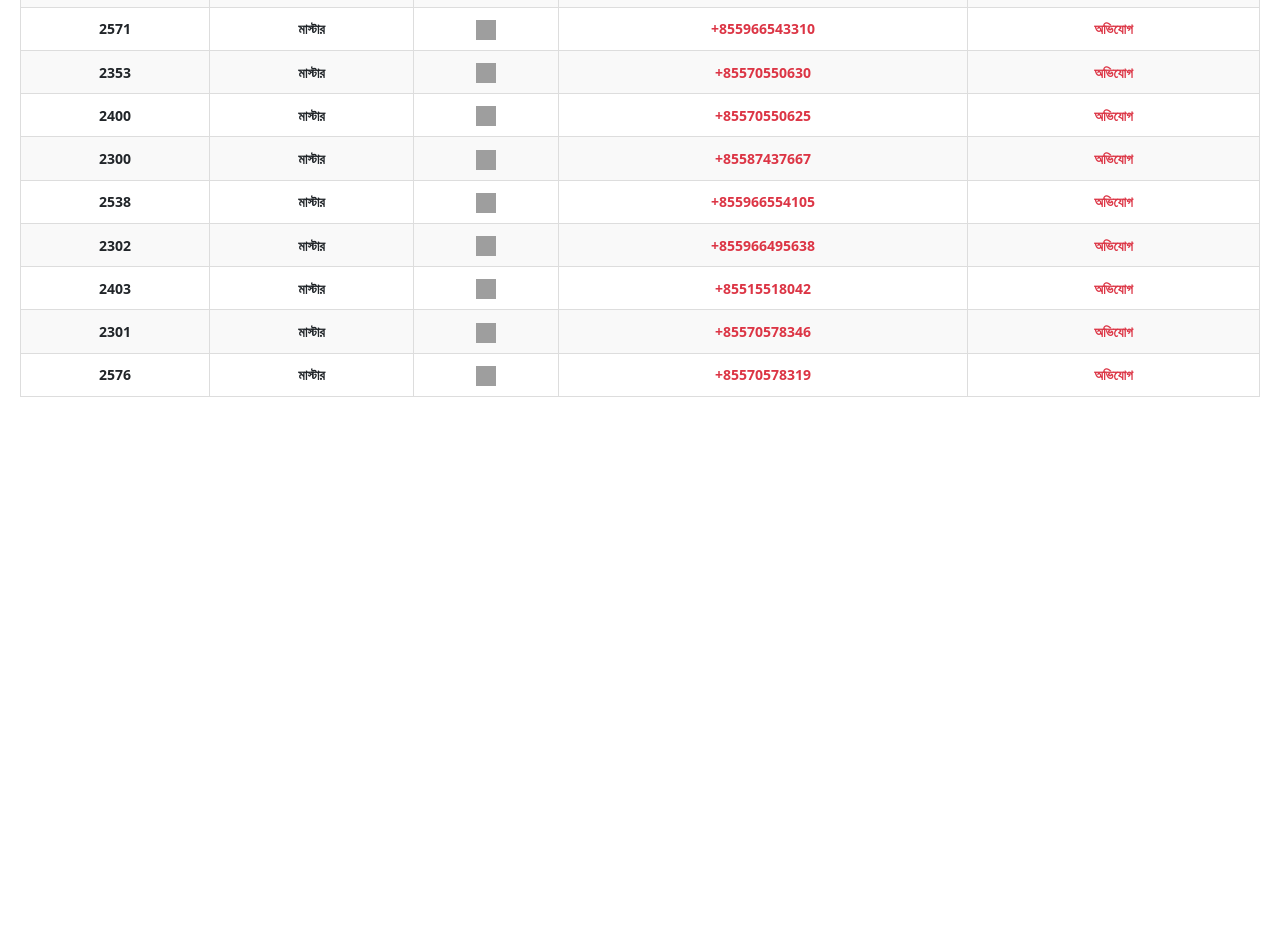
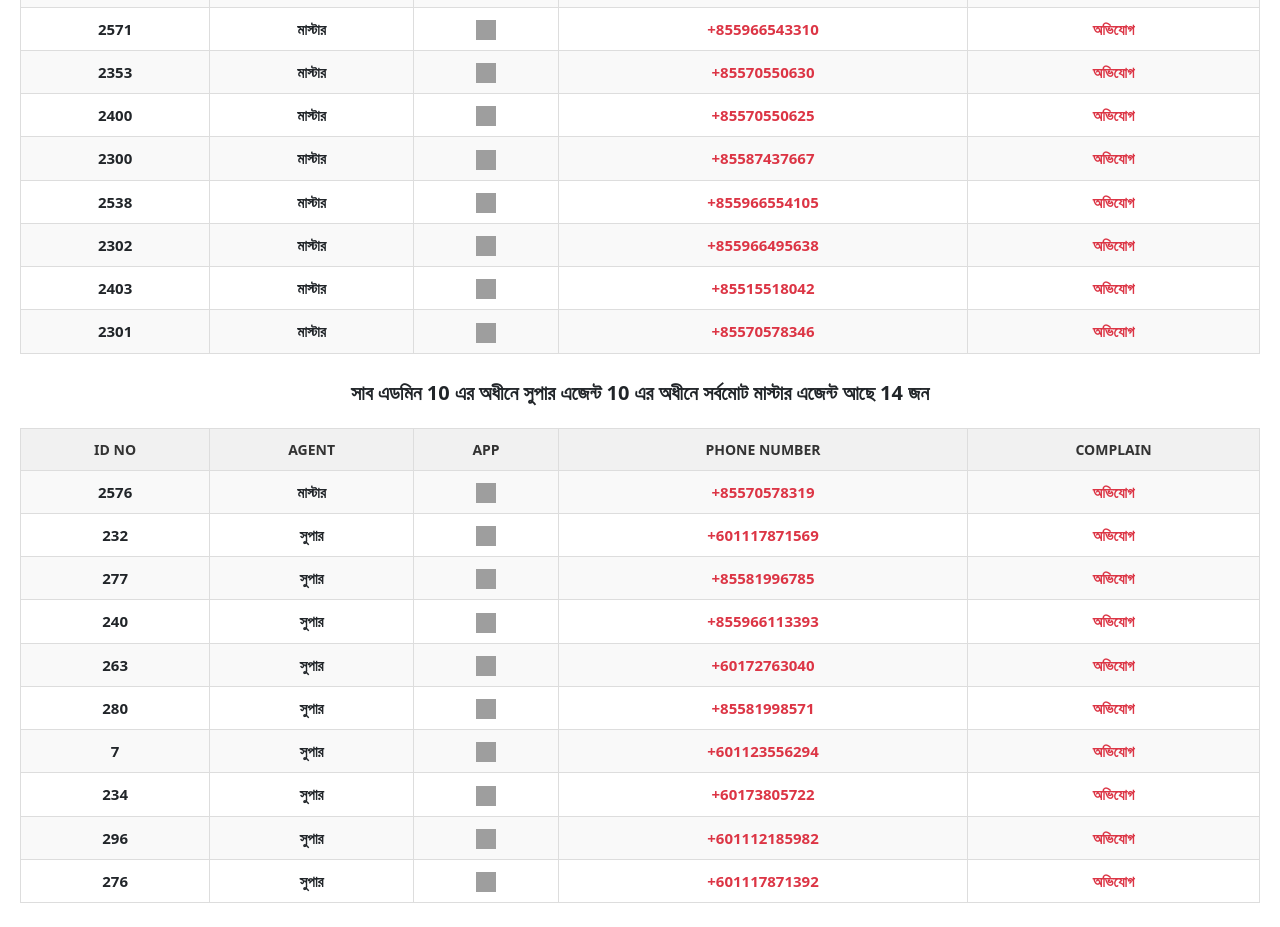
Before and after one commit to Abdullah-Al-Akash/velki-agent, a plain HTML site: page index.html in a window 1280 px wide. Shown: the part 1402-2329 px from the top of the page. Before the commit the page ends 1823 px from the top, so only its background shows below. Drawn offline with nearby package versions, Linux system fonts and the light colour scheme; grey boxes are pictures that could not be loaded.

Commit message:
Update Code

```diff
--- a/data1.json
+++ b/data1.json
@@ -96,5 +96,82 @@
     "APP": "whatsapp",
     "PHONE_NUMBER": "+85570578319",
     "COMPLAIN": "অভিযোগ"
+  },
+  {
+    "ID_NO": "232",
+    "AGENT": "সুপার",
+    "APP": "whatsapp",
+    "PHONE_NUMBER": "+601117871569",
+    "COMPLAIN": "অভিযোগ"
+  },
+  {
+    "ID_NO": "277",
+    "AGENT": "সুপার",
+    "APP": "whatsapp",
+    "PHONE_NUMBER": "+85581996785",
+    "COMPLAIN": "অভিযোগ"
+  },
+  {
+    "ID_NO": "240",
+    "AGENT": "সুপার",
+    "APP": "whatsapp",
+    "PHONE_NUMBER": "+855966113393",
+    "COMPLAIN": "অভিযোগ"
+  },
+  {
+    "ID_NO": "263",
+    "AGENT": "সুপার",
+    "APP": "whatsapp",
+    "PHONE_NUMBER": "+60172763040",
+    "COMPLAIN": "অভিযোগ"
+  },
+  {
+    "ID_NO": "280",
+    "AGENT": "সুপার",
+    "APP": "whatsapp",
+    "PHONE_NUMBER": "+85581998571",
+    "COMPLAIN": "অভিযোগ"
+  },
+  {
+    "ID_NO": "7",
+    "AGENT": "সুপার",
+    "APP": "whatsapp",
+    "PHONE_NUMBER": "+601123556294",
+    "COMPLAIN": "অভিযোগ"
+  },
+  {
+    "ID_NO": "234",
+    "AGENT": "সুপার",
+    "APP": "whatsapp",
+    "PHONE_NUMBER": "+60173805722",
+    "COMPLAIN": "অভিযোগ"
+  },
+  {
+    "ID_NO": "296",
+    "AGENT": "সুপার",
+    "APP": "whatsapp",
+    "PHONE_NUMBER": "+601112185982",
+    "COMPLAIN": "অভিযোগ"
+  },
+  {
+    "ID_NO": "276",
+    "AGENT": "সুপার",
+    "APP": "whatsapp",
+    "PHONE_NUMBER": "+601117871392",
+    "COMPLAIN": "অভিযোগ"
+  },
+  {
+    "ID_NO": "14",
+    "AGENT": "সুপার",
+    "APP": "whatsapp",
+    "PHONE_NUMBER": "+60173265261",
+    "COMPLAIN": "অভিযোগ"
+  },
+  {
+    "ID_NO": "242",
+    "AGENT": "সুপার",
+    "APP": "whatsapp",
+    "PHONE_NUMBER": "+855963926307",
+    "COMPLAIN": "অভিযোগ"
   }
 ]
--- a/index.html
+++ b/index.html
@@ -4,6 +4,8 @@
     <meta charset="UTF-8">
     <meta name="viewport" content="width=device-width, initial-scale=1.0">
     <title>Velki Agent</title>
+    <!-- Google Fonts -->
+
     <link rel="stylesheet" href="styles.css">
     <link href="https://cdn.jsdelivr.net/npm/bootstrap@5.3.3/dist/css/bootstrap.min.css" rel="stylesheet" integrity="sha384-QWTKZyjpPEjISv5WaRU9OFeRpok6YctnYmDr5pNlyT2bRjXh0JMhjY6hW+ALEwIH" crossorigin="anonymous">
     <style>
@@ -121,10 +123,15 @@
         <h6 href="https://wa.me/qr/V45DLDATSHMNC1" class="whatsapp text-danger pe-2" target="_blank">কাস্টমার সাপোর্ট</h6>
     </div>
 
-    <div class="sidebar" id="sidebar">
-        <a href="#">প্রধান মেনু</a>
-        <a href="#">About</a>
-        <a href="#">Contact</a>
+    <div class="sidebar " id="sidebar">
+        <a class="" href="#">প্রধান মেনু</a>
+        <a class="" href="#">হোম পেইজ</a>
+        <a class="" href="#">সাধারণ প্রশ্ন উত্তর</a>
+        <a class="" href="#">এজেন্ট লিস্ট</a>
+        <a class="text-danger" href="#">মাস্টার এজেন্ট লিস্ট</a>
+        <a class="" href="#">সুপার এজেন্ট লিস্ট</a>
+        <a class="" href="#">সাব এডমিন লিস্ট</a>
+        <a class="" href="#">কাস্টমার সার্ভিস লিস্ট</a>
     </div>
     <div class="overlay" id="overlay" onclick="closeDrawer()"></div>
     <h4 class="text-center my-4 mx-4 fw-bold">এজেন্ট এর আইডি নাম্বার দিয়ে খুজুনঃ</h4>
@@ -163,7 +170,7 @@
     <!-- Table Main Content -->
      <div class="my-4">
         <div>
-            <h5 class="text-center fw-bold lh-base mx-2">সাব এডমিন 10 এর অধীনে সুপার এজেন্ট 238 এর অধীনে সর্বমোট মাস্টার এজেন্ট আছে 14 জন</h5>
+            <h5 class="text-center fw-bold lh-base mx-2">সাব এডমিন 10 এর অধীনে মাস্টার এজেন্ট 238 এর অধীনে সর্বমোট মাস্টার এজেন্ট আছে 14 জন</h5>
         </div>
         <div class="table-container">
             <table class="data-table">
@@ -182,6 +189,29 @@
             </table>
         </div>
      </div>
+
+     <!-- Table2 for Super Admin -->
+     <div class="my-4">
+        <div>
+            <h5 class="text-center fw-bold lh-base mx-2">সাব এডমিন 10 এর অধীনে সুপার এজেন্ট 10 এর অধীনে সর্বমোট মাস্টার এজেন্ট আছে 14 জন</h5>
+        </div>
+        <div class="table-container">
+            <table class="data-table">
+                <thead>
+                    <tr>
+                        <th class="">ID NO</th>
+                        <th>AGENT</th>
+                        <th>APP</th>
+                        <th>PHONE NUMBER</th>
+                        <th>COMPLAIN</th>
+                    </tr>
+                </thead>
+                <tbody id="table-body2">
+                    <!-- Dynamic rows will be inserted here -->
+                </tbody>
+            </table>
+        </div>
+     </div>
     <script src="scripts.js"></script>
     <!--  For css -->
     <script src="https://cdn.jsdelivr.net/npm/bootstrap@5.3.3/dist/js/bootstrap.bundle.min.js" integrity="sha384-YvpcrYf0tY3lHB60NNkmXc5s9fDVZLESaAA55NDzOxhy9GkcIdslK1eN7N6jIeHz" crossorigin="anonymous"></script>
--- a/scripts.js
+++ b/scripts.js
@@ -28,7 +28,7 @@ function closeDrawer() {
     overlay.classList.remove('active');
 }
 
-// Load The Table
+// Load The Table1
 document.addEventListener("DOMContentLoaded", () => {
     const tableBody = document.getElementById("table-body");
 
@@ -36,20 +36,46 @@ document.addEventListener("DOMContentLoaded", () => {
     fetch("data1.json")
         .then(response => response.json())
         .then(data => {
-            data.forEach(row => {
+            data.slice(0,13).forEach(row => {
                 const tr = document.createElement("tr");
                 tr.innerHTML = `
-                    <td style="font-size:14px; margin:0; padding:0" class="fw-bold">${row.ID_NO}</td>
-                    <td style="font-size:14px; margin:0; padding:0" class="fw-bold">${row.AGENT}</td>
+                    <td style="font-size:15px; margin:0; padding:0" class="fw-bold">${row.ID_NO}</td>
+                    <td style="font-size:15px; margin:0; padding:0" class="fw-bold">${row.AGENT}</td>
                     <td class=""><img src="https://upload.wikimedia.org/wikipedia/commons/6/6b/WhatsApp.svg" alt="WhatsApp"></td>
-                    <td style="font-size:14px; margin:0; padding:0" class="fw-bold text-danger">${row.PHONE_NUMBER}</td>
-                    <td style="font-size:14px; margin:0; padding:0" class="fw-bold text-danger">${row.COMPLAIN}</td>
+                    <td style="font-size:15px; margin:0; padding:0" class="fw-bold text-danger">${row.PHONE_NUMBER}</td>
+                    <td style="font-size:15px; margin:0; padding:0" class="fw-bold text-danger">${row.COMPLAIN}</td>
                 `;
                 tableBody.appendChild(tr);
             });
         })
         .catch(error => console.error("Error fetching data:", error));
 });
+
+// Load Table 2:
+document.addEventListener("DOMContentLoaded", () => {
+    const tableBody = document.getElementById("table-body2");
+
+    // Mock fetch call to simulate data retrieval
+    fetch("data1.json")
+        .then(response => response.json())
+        .then(data => {
+            data.slice(13,23).forEach(row => {
+                const tr = document.createElement("tr");
+                tr.innerHTML = `
+                    <td style="font-size:15px; margin:0; padding:0" class="fw-bold">${row.ID_NO}</td>
+                    <td style="font-size:15px; margin:0; padding:0" class="fw-bold">${row.AGENT}</td>
+                    <td class=""><img src="https://upload.wikimedia.org/wikipedia/commons/6/6b/WhatsApp.svg" alt="WhatsApp"></td>
+                    <td style="font-size:15px; margin:0; padding:0" class="fw-bold text-danger">${row.PHONE_NUMBER}</td>
+                    <td style="font-size:15px; margin:0; padding:0" class="fw-bold text-danger">${row.COMPLAIN}</td>
+                `;
+                tableBody.appendChild(tr);
+            });
+        })
+        .catch(error => console.error("Error fetching data:", error));
+});
+
+// Load The Table2:
+
 
 // Dynamic Search Result:
 document.addEventListener("DOMContentLoaded", () => {
--- a/styles.css
+++ b/styles.css
@@ -3,10 +3,11 @@
     margin: 0;
     padding: 0;
     box-sizing: border-box;
+
 }
 
 body {
-    font-family: Arial, sans-serif;
+
     position: relative;
 }
 
@@ -71,6 +72,10 @@ body {
 
 .sidebar a:hover {
     background-color: #555;
+}
+.navbar-item{
+    font-size: 14px;
+    /* font-weight: 600; */
 }
 
 /* Overlay */
```
Lines whose indentation alone changed are shown as unchanged.
